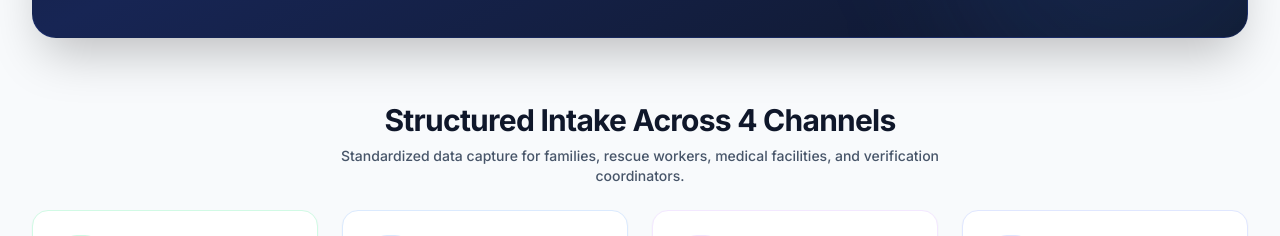
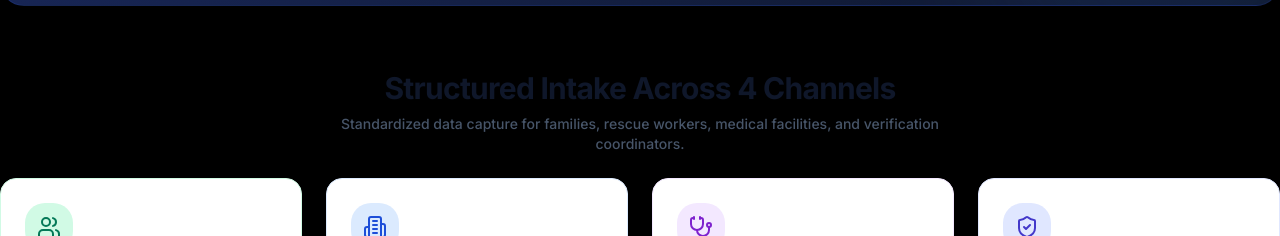
Before and after one commit to devbytarun/MILAN, a React (Vite) app: page / in a window 1280 px wide. Shown: the part 677-913 px from the top of the page. Built offline with nearby package versions, Linux system fonts and the light colour scheme; no server answers.

Commit message:
refactor(ui): implement typography and spacing system

```diff
--- a/src/components/layout/AppLayout.tsx
+++ b/src/components/layout/AppLayout.tsx
@@ -1,13 +1,18 @@
 import React from 'react';
-import { Outlet } from 'react-router-dom';
+import { Outlet, useLocation } from 'react-router-dom';
 import { Navbar } from './Navbar.tsx';
 import { Footer } from './Footer.tsx';
 
 export const AppLayout: React.FC = () => {
+  const location = useLocation();
+  const isCinematic = location.pathname === '/';
+
   return (
-    <div className="min-h-screen flex flex-col bg-slate-50 text-slate-900">
+    <div className={`min-h-screen flex flex-col font-body antialiased ${
+      isCinematic ? 'bg-canvas-night text-on-dark' : 'bg-canvas-cream text-ink'
+    }`}>
       <Navbar />
-      <main className="flex-1 max-w-7xl w-full mx-auto px-4 sm:px-6 lg:px-8 py-8">
+      <main className={`flex-1 w-full ${isCinematic ? '' : 'max-w-7xl mx-auto px-4 sm:px-6 lg:px-8 py-8'}`}>
         <Outlet />
       </main>
       <Footer />
--- a/src/index.css
+++ b/src/index.css
@@ -502,4 +502,64 @@
     background-color: var(--shade-70);
     color: var(--color-on-dark);
   }
+
+  /* ── Layout Containers & Section Rhythm ── */
+  .container-cinematic {
+    width: 100%;
+    max-width: 1536px;
+    margin-left: auto;
+    margin-right: auto;
+    padding-left: 1.5rem;
+    padding-right: 1.5rem;
+  }
+  @media (min-width: 640px) {
+    .container-cinematic {
+      padding-left: 2.5rem;
+      padding-right: 2.5rem;
+    }
+  }
+  @media (min-width: 1024px) {
+    .container-cinematic {
+      padding-left: 3.5rem;
+      padding-right: 3.5rem;
+    }
+  }
+
+  .container-transactional {
+    width: 100%;
+    max-width: 1280px;
+    margin-left: auto;
+    margin-right: auto;
+    padding-left: 1rem;
+    padding-right: 1rem;
+  }
+  @media (min-width: 640px) {
+    .container-transactional {
+      padding-left: 1.5rem;
+      padding-right: 1.5rem;
+    }
+  }
+  @media (min-width: 1024px) {
+    .container-transactional {
+      padding-left: 2rem;
+      padding-right: 2rem;
+    }
+  }
+
+  .container-reading {
+    width: 100%;
+    max-width: 780px;
+    margin-left: auto;
+    margin-right: auto;
+  }
+
+  .section-cinematic {
+    padding-top: clamp(4rem, 8vw, 8rem);
+    padding-bottom: clamp(4rem, 8vw, 8rem);
+  }
+
+  .section-transactional {
+    padding-top: clamp(2rem, 4vw, 3rem);
+    padding-bottom: clamp(2rem, 4vw, 3rem);
+  }
 }
```
